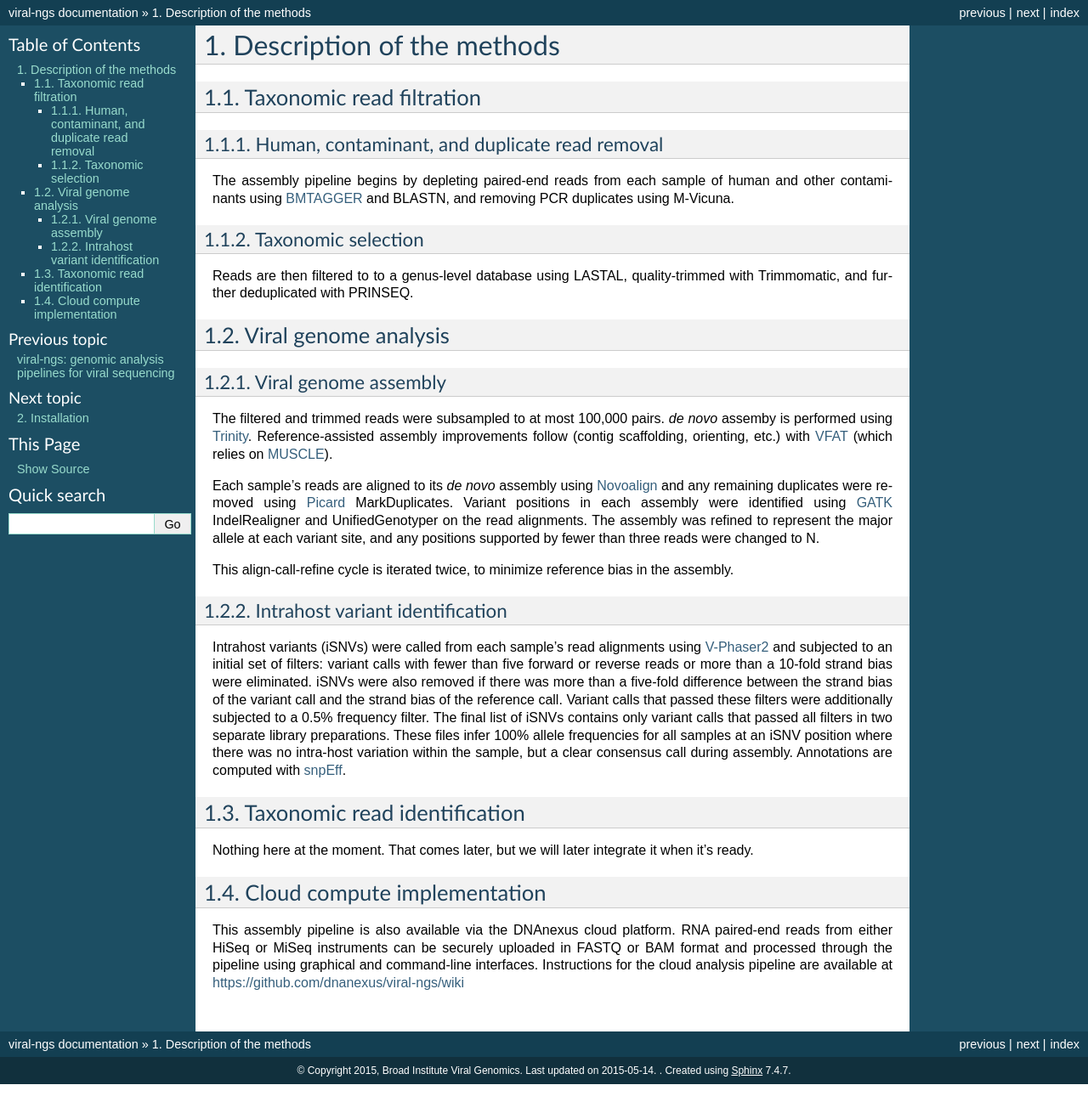
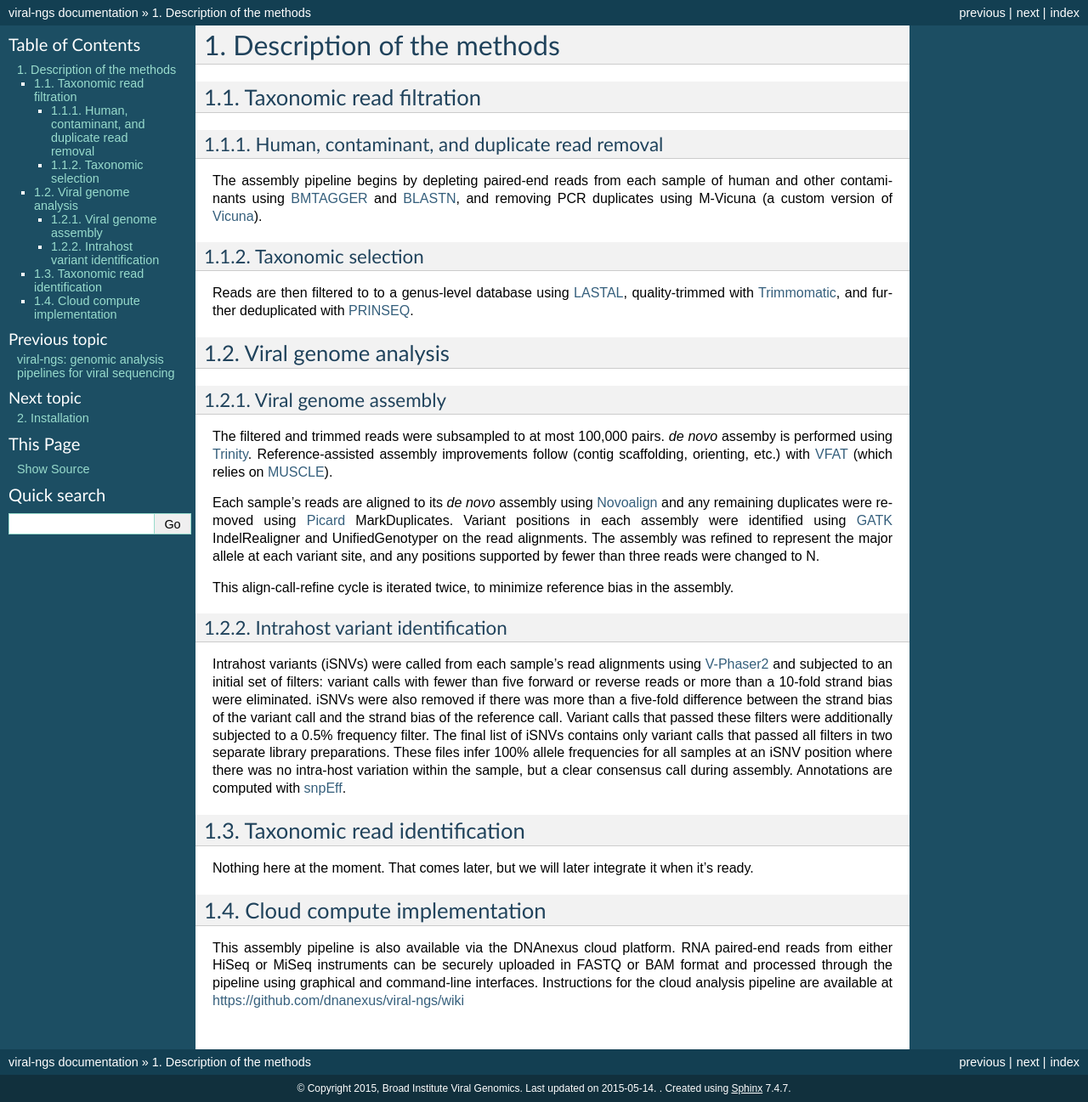
Before and after one commit to broadinstitute/viral-ngs, a Sphinx documentation site: the page built from docs/description.rst, in a window 1280 px wide. Shown: the whole page at 85% size. Built offline with Sphinx 7.4.7, drawn with Linux system fonts in a browser that asks for light colours; formulas are drawn with MathJax 3; before the commit the page ends 1276 px from its top, so only the background shows below that.

Commit message:
More links in description.rst.

```diff
--- a/docs/description.rst
+++ b/docs/description.rst
@@ -10,15 +10,25 @@ Human, contaminant, and duplicate read removal
 ~~~~~~~~~~~~~~~~~~~~~~~~~~~~~~~~~~~~~~~~~~~~~~
 
 The assembly pipeline begins by depleting paired-end reads from each
-sample of human and other contaminants using BMTAGGER_ and BLASTN,
-and removing PCR duplicates using M-Vicuna.
+sample of human and other contaminants using BMTAGGER_ and BLASTN_,
+and removing PCR duplicates using M-Vicuna (a custom version of Vicuna_).
+
+.. _BMTAGGER: http://ftp.ncbi.nih.gov/pub/agarwala/bmtagger/screening.pdf
+.. _BLASTN: https://blast.ncbi.nlm.nih.gov/Blast.cgi?PAGE_TYPE=BlastSearch
+.. _Vicuna: http://www.broadinstitute.org/scientific-community/science/projects/viral-genomics/vicuna
+
 
 Taxonomic selection
 ~~~~~~~~~~~~~~~~~~~
 
-Reads are then filtered to to a genus-level database using LASTAL,
-quality-trimmed with Trimmomatic,
-and further deduplicated with PRINSEQ.
+Reads are then filtered to to a genus-level database using LASTAL_,
+quality-trimmed with Trimmomatic_,
+and further deduplicated with PRINSEQ_.
+
+.. _LASTAL: http://last.cbrc.jp
+.. _Trimmomatic: http://www.usadellab.org/cms/?page=trimmomatic
+.. _PRINSEQ: http://prinseq.sourceforge.net
+
 
 Viral genome analysis
 ---------------------
```
Also changed, not shown: other parts of docs/description.rst (+0 -1 lines).
